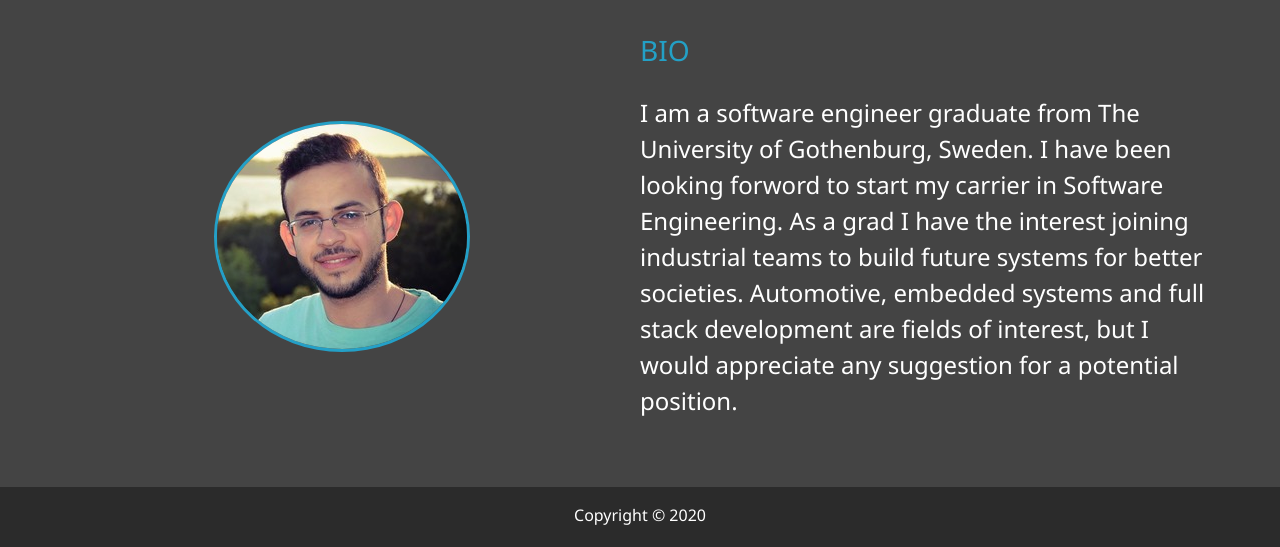
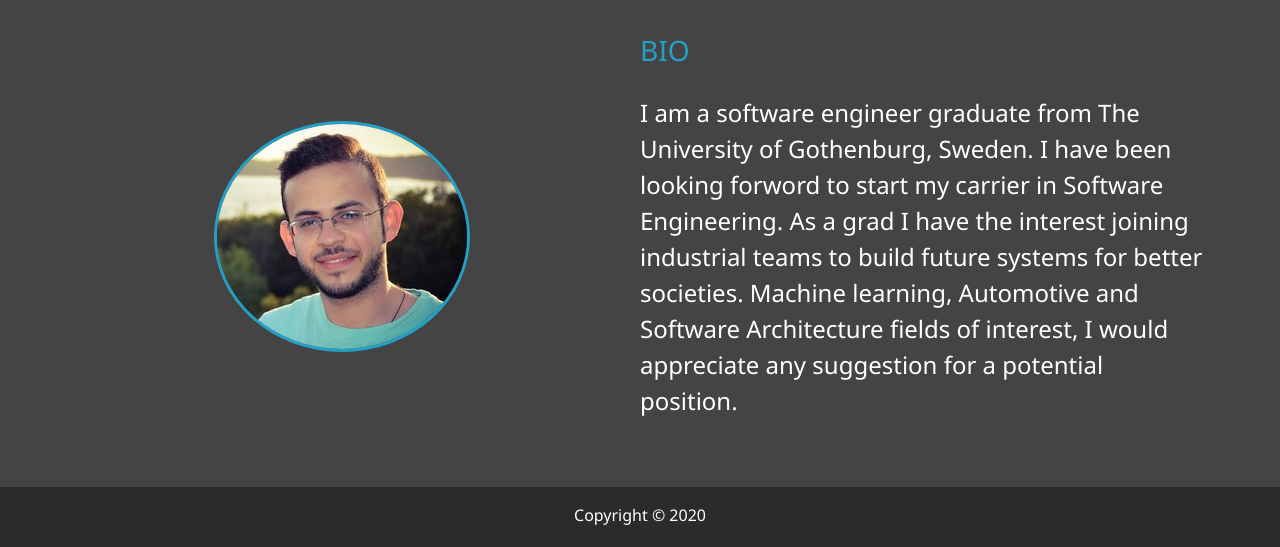
Before and after one commit to AmjadAlshihabi/My-portfolio, a plain HTML site: page about.html in a window 1280 px wide. Shown: the part 253-800 px from the top of the page. Drawn offline with Linux system fonts and the light colour scheme.

Commit message:
Update about.html

```diff
--- a/about.html
+++ b/about.html
@@ -61,7 +61,7 @@
         <div class="bio">
             <h3 class="text-secondary">BIO</h3>
             <p>I am a software engineer graduate from The University of Gothenburg, Sweden. I have been looking forword to start my carrier in Software Engineering. As a grad I have the interest joining industrial teams to build future systems for better societies.
-              Automotive, embedded systems and full stack development are fields of interest, but I would appreciate any suggestion for a potential position.
+              Machine learning, Automotive and Software Architecture fields of interest, I would appreciate any suggestion for a potential position.
             </p>
         </div>
         <!-- work-1 -->
```
